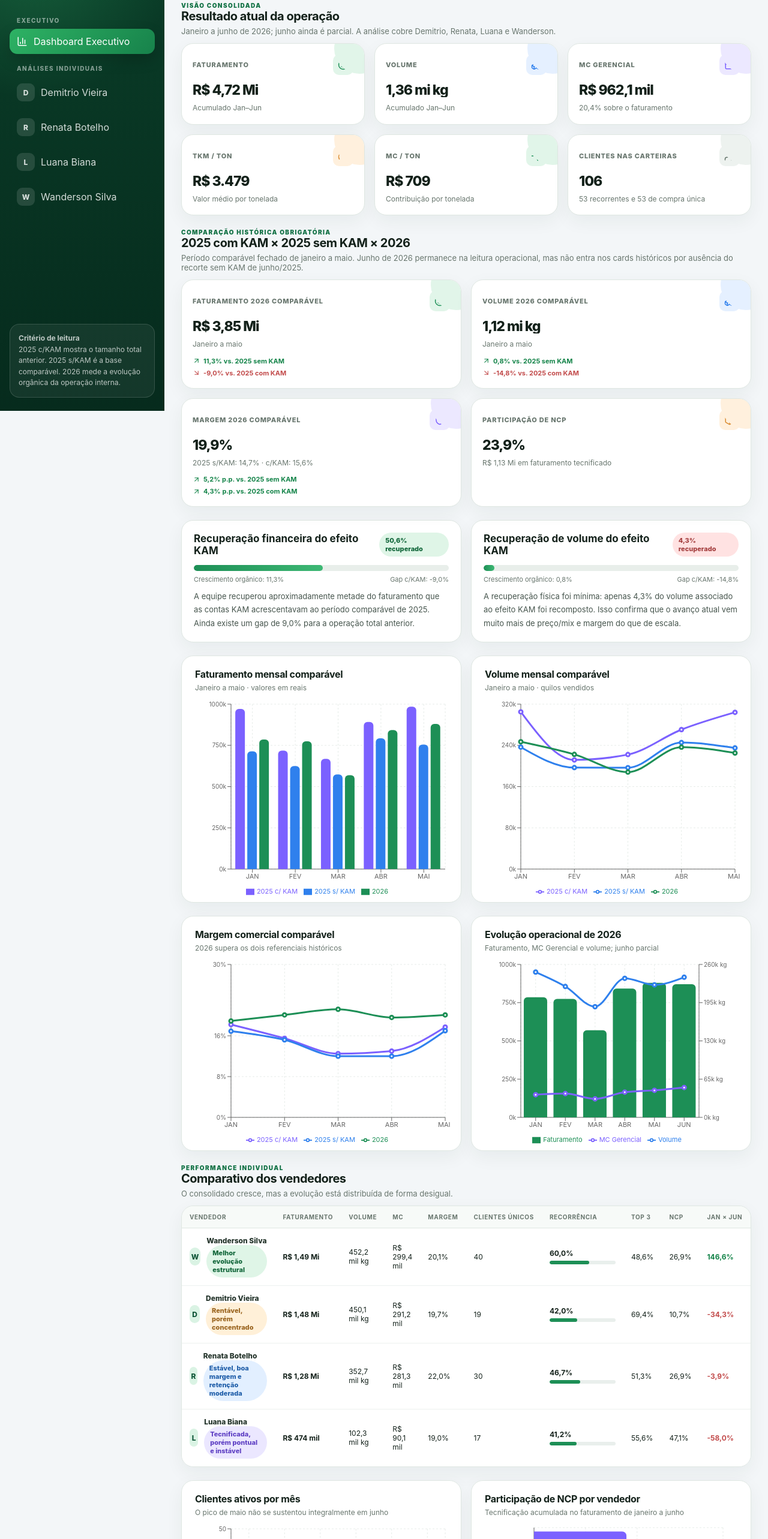
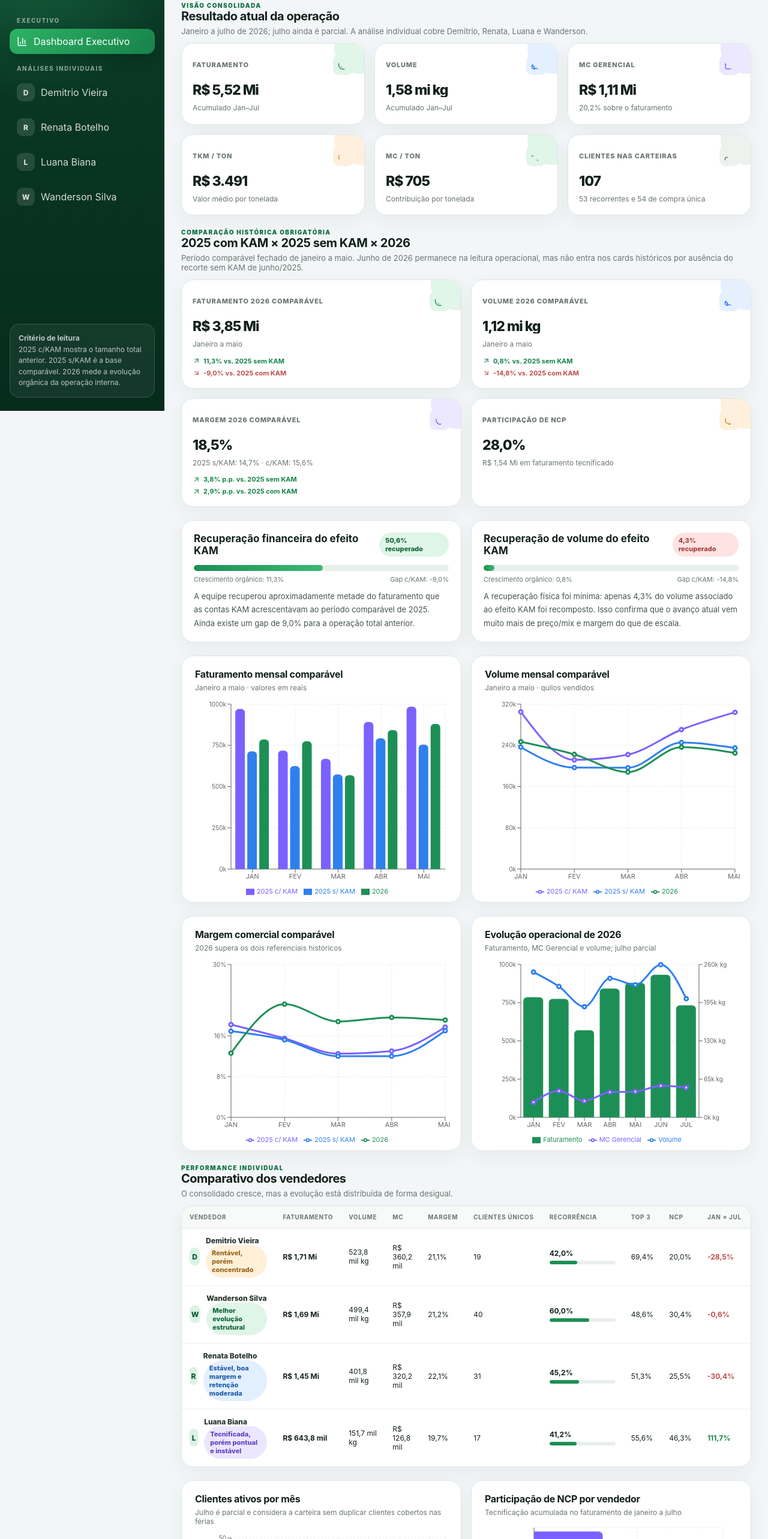
Before and after one commit to altcomunic/campo-dashboard-comercial, a React (Vite) app: page / in a window 1280 px wide. Shown: the part 115-2681 px from the top of the page at 60% size. Built offline with nearby package versions, Linux system fonts and the light colour scheme; the HTML template or start-up script is replaced by a standard one.

Commit message:
Atualiza dashboard com julho parcial

```diff
--- a/src/App.tsx
+++ b/src/App.tsx
@@ -95,7 +95,7 @@ const historicalComparison = [
     volumeAtual2026: 246948,
     margemComKam2025: 18.2,
     margemSemKam2025: 16.9,
-    margemAtual2026: 18.9,
+    margemAtual2026: 12.6,
   },
   {
     mes: 'FEV',
@@ -107,7 +107,7 @@ const historicalComparison = [
     volumeAtual2026: 222464,
     margemComKam2025: 15.5,
     margemSemKam2025: 15.2,
-    margemAtual2026: 20.1,
+    margemAtual2026: 22.2,
   },
   {
     mes: 'MAR',
@@ -119,7 +119,7 @@ const historicalComparison = [
     volumeAtual2026: 188135,
     margemComKam2025: 12.5,
     margemSemKam2025: 12.0,
-    margemAtual2026: 21.2,
+    margemAtual2026: 18.8,
   },
   {
     mes: 'ABR',
@@ -143,17 +143,18 @@ const historicalComparison = [
     volumeAtual2026: 225208,
     margemComKam2025: 17.7,
     margemSemKam2025: 17.0,
-    margemAtual2026: 20.1,
+    margemAtual2026: 19.1,
   },
 ]
 
 const teamMonthly = [
-  { mes: 'JAN', faturamento: 785549, volume: 246948, mc: 148473, margem: 18.9, clientes: 36, tkm: 3181, mcTon: 601 },
-  { mes: 'FEV', faturamento: 774365, volume: 222464, mc: 155521, margem: 20.1, clientes: 35, tkm: 3481, mcTon: 699 },
-  { mes: 'MAR', faturamento: 569452, volume: 188135, mc: 120814, margem: 21.2, clientes: 33, tkm: 3027, mcTon: 642 },
+  { mes: 'JAN', faturamento: 785548, volume: 246948, mc: 99121, margem: 12.6, clientes: 36, tkm: 3181, mcTon: 401 },
+  { mes: 'FEV', faturamento: 774364, volume: 222464, mc: 172123, margem: 22.2, clientes: 35, tkm: 3481, mcTon: 774 },
+  { mes: 'MAR', faturamento: 569451, volume: 188135, mc: 107288, margem: 18.8, clientes: 35, tkm: 3027, mcTon: 570 },
   { mes: 'ABR', faturamento: 842322, volume: 236375, mc: 165014, margem: 19.6, clientes: 37, tkm: 3563, mcTon: 698 },
-  { mes: 'MAI', faturamento: 879768, volume: 225208, mc: 176956, margem: 20.1, clientes: 42, tkm: 3906, mcTon: 786 },
-  { mes: 'JUN', faturamento: 870292, volume: 238230, mc: 195333, margem: 22.4, clientes: 37, tkm: 3653, mcTon: 820 },
+  { mes: 'MAI', faturamento: 879767, volume: 225208, mc: 168290, margem: 19.1, clientes: 42, tkm: 3906, mcTon: 747 },
+  { mes: 'JUN', faturamento: 932396, volume: 259615, mc: 207217, margem: 22.2, clientes: 46, tkm: 3591, mcTon: 798 },
+  { mes: 'JUL', faturamento: 732770, volume: 201700, mc: 195120, margem: 26.6, clientes: 39, tkm: 3633, mcTon: 967 },
 ]
 
 const sellers: Seller[] = [
@@ -171,14 +172,15 @@ const sellers: Seller[] = [
       { mes: 'MAR', faturamento: 150968, volume: 45330, mc: 46755, margem: 31.0, tkm: 3330, mcTon: 1031, desconto: 7.8, clientes: 8, ncp: 12750, retidos: 3, novos: 3, reativados: 2, perdas: 4 },
       { mes: 'ABR', faturamento: 296196, volume: 87500, mc: 47974, margem: 16.2, tkm: 3385, mcTon: 548, desconto: 12.3, clientes: 7, ncp: 20795, retidos: 3, novos: 3, reativados: 1, perdas: 5 },
       { mes: 'MAI', faturamento: 212302, volume: 76350, mc: 50684, margem: 23.9, tkm: 2781, mcTon: 664, desconto: 12.1, clientes: 7, ncp: 74700, retidos: 3, novos: 3, reativados: 1, perdas: 4 },
-      { mes: 'JUN', faturamento: 213881, volume: 53420, mc: 51580, margem: 24.1, tkm: 4004, mcTon: 966, desconto: 10.9, clientes: 4, ncp: 49198, retidos: 2, novos: 0, reativados: 2, perdas: 5 },
+      { mes: 'JUN', faturamento: 213881, volume: 53420, mc: 52101, margem: 24.4, tkm: 4004, mcTon: 975, desconto: 10.9, clientes: 4, ncp: 49198, retidos: 4, novos: 0, reativados: 0, perdas: 3 },
+      { mes: 'JUL', faturamento: 232569, volume: 73735, mc: 68466, margem: 29.4, tkm: 3154, mcTon: 929, desconto: 12.8, clientes: 7, ncp: 183668, retidos: 7, novos: 0, reativados: 0, perdas: 0 },
     ],
     clientesUnicos: 19,
     recorrentes: 8,
     compraUnica: 11,
     recorrencia: 42.0,
     concentracaoTop3: 69.4,
-    comissao: 15139.7,
+    comissao: 16906.6,
     topClients: [
       { nome: 'Ronnei Frolich Pereira', faturamento: 426264, participacao: 28.9, leitura: 'Recorrente, com evolução de MIN para RA, PE e NCP.' },
       { nome: 'Caio Monteiro', faturamento: 305589, participacao: 20.7, leitura: 'Compra todos os meses e ampliou o mix para NCP.' },
@@ -219,14 +221,15 @@ const sellers: Seller[] = [
       { mes: 'MAR', faturamento: 158504, volume: 51435, mc: 29042, margem: 18.3, tkm: 3082, mcTon: 565, desconto: 6.4, clientes: 10, ncp: 30038, retidos: 3, novos: 5, reativados: 2, perdas: 5 },
       { mes: 'ABR', faturamento: 213564, volume: 58825, mc: 49224, margem: 23.0, tkm: 3630, mcTon: 837, desconto: 9.9, clientes: 10, ncp: 81435, retidos: 3, novos: 4, reativados: 3, perdas: 7 },
       { mes: 'MAI', faturamento: 290857, volume: 68560, mc: 65424, margem: 22.5, tkm: 4242, mcTon: 954, desconto: 9.5, clientes: 12, ncp: 86137, retidos: 3, novos: 2, reativados: 7, perdas: 7 },
-      { mes: 'JUN', faturamento: 205834, volume: 60960, mc: 44016, margem: 21.4, tkm: 3377, mcTon: 722, desconto: 11.2, clientes: 10, ncp: 24269, retidos: 5, novos: 3, reativados: 2, perdas: 7 },
+      { mes: 'JUN', faturamento: 226738, volume: 68460, mc: 47288, margem: 20.9, tkm: 3312, mcTon: 691, desconto: 11.1, clientes: 12, ncp: 24270, retidos: 9, novos: 3, reativados: 0, perdas: 3 },
+      { mes: 'JUL', faturamento: 149140, volume: 41550, mc: 35597, margem: 23.9, tkm: 3589, mcTon: 857, desconto: 9.3, clientes: 9, ncp: 25698, retidos: 7, novos: 1, reativados: 1, perdas: 3 },
     ],
-    clientesUnicos: 30,
+    clientesUnicos: 31,
     recorrentes: 14,
-    compraUnica: 16,
-    recorrencia: 46.7,
+    compraUnica: 17,
+    recorrencia: 45.2,
     concentracaoTop3: 51.3,
-    comissao: 15779.8,
+    comissao: 17468.0,
     topClients: [
       { nome: 'Iara Aparecida Costa Esteves', faturamento: 242542, participacao: 19.0, leitura: 'Melhor caso de ampliação de mix: MIN, PE e NCP.' },
       { nome: 'Marcos Antonio Guedes', faturamento: 218143, participacao: 17.0, leitura: 'Alto valor, mas baixa frequência entre os pedidos.' },
@@ -267,14 +270,15 @@ const sellers: Seller[] = [
       { mes: 'MAR', faturamento: 55738, volume: 19190, mc: 9649, margem: 17.3, tkm: 2905, mcTon: 503, desconto: 12.4, clientes: 4, ncp: 0, retidos: 1, novos: 2, reativados: 1, perdas: 2 },
       { mes: 'ABR', faturamento: 43439, volume: 9390, mc: 10794, margem: 24.8, tkm: 4626, mcTon: 1149, desconto: 4.0, clientes: 4, ncp: 36663, retidos: 1, novos: 2, reativados: 1, perdas: 3 },
       { mes: 'MAI', faturamento: 232297, volume: 29778, mc: 37205, margem: 16.0, tkm: 7801, mcTon: 1249, desconto: 18.0, clientes: 8, ncp: 142837, retidos: 0, novos: 5, reativados: 3, perdas: 4 },
-      { mes: 'JUN', faturamento: 31990, volume: 7950, mc: 7622, margem: 23.8, tkm: 4024, mcTon: 959, desconto: 7.6, clientes: 4, ncp: 12301, retidos: 1, novos: 2, reativados: 1, perdas: 7 },
+      { mes: 'JUN', faturamento: 40361, volume: 10525, mc: 9870, margem: 24.5, tkm: 3835, mcTon: 938, desconto: 7.3, clientes: 7, ncp: 14523, retidos: 2, novos: 3, reativados: 2, perdas: 6 },
+      { mes: 'JUL', faturamento: 161444, volume: 46740, mc: 34366, margem: 21.3, tkm: 3454, mcTon: 735, desconto: 7.7, clientes: 1, ncp: 72403, retidos: 1, novos: 0, reativados: 0, perdas: 6 },
     ],
     clientesUnicos: 17,
     recorrentes: 7,
     compraUnica: 10,
     recorrencia: 41.2,
     concentracaoTop3: 55.6,
-    comissao: 5496.1,
+    comissao: 7124.6,
     topClients: [
       { nome: 'Maria Elisa Borges', faturamento: 126963, participacao: 26.8, leitura: 'Grande operação de NCP, desconto elevado e sem recompra até junho.' },
       { nome: 'Maria Consuelo Rocha', faturamento: 86441, participacao: 18.2, leitura: 'Mais recorrente, mas com deterioração de margem na migração para RA.' },
@@ -315,14 +319,15 @@ const sellers: Seller[] = [
       { mes: 'MAR', faturamento: 204242, volume: 72180, mc: 35368, margem: 17.3, tkm: 2830, mcTon: 490, desconto: 7.3, clientes: 11, ncp: 27652, retidos: 5, novos: 3, reativados: 3, perdas: 12 },
       { mes: 'ABR', faturamento: 289123, volume: 80660, mc: 57022, margem: 19.7, tkm: 3584, mcTon: 707, desconto: 9.4, clientes: 16, ncp: 106263, retidos: 5, novos: 4, reativados: 7, perdas: 6 },
       { mes: 'MAI', faturamento: 144312, volume: 50520, mc: 23643, margem: 16.4, tkm: 2857, mcTon: 468, desconto: 7.9, clientes: 15, ncp: 8257, retidos: 8, novos: 2, reativados: 5, perdas: 8 },
-      { mes: 'JUN', faturamento: 418587, volume: 115900, mc: 92115, margem: 22.0, tkm: 3612, mcTon: 795, desconto: 9.4, clientes: 19, ncp: 61905, retidos: 8, novos: 4, reativados: 7, perdas: 7 },
+      { mes: 'JUN', faturamento: 448616, volume: 126310, mc: 99498, margem: 22.2, tkm: 3552, mcTon: 788, desconto: 9.2, clientes: 22, ncp: 61907, retidos: 17, novos: 3, reativados: 2, perdas: 10 },
+      { mes: 'JUL', faturamento: 168745, volume: 36800, mc: 51103, margem: 30.3, tkm: 4585, mcTon: 1389, desconto: 8.5, clientes: 10, ncp: 112808, retidos: 8, novos: 0, reativados: 2, perdas: 12 },
     ],
     clientesUnicos: 40,
     recorrentes: 24,
     compraUnica: 16,
     recorrencia: 60.0,
     concentracaoTop3: 48.6,
-    comissao: 16991.4,
+    comissao: 18808.2,
     topClients: [
       { nome: 'FREC Agropecuária', faturamento: 389164, participacao: 26.1, leitura: 'Maior cliente, alta recorrência e volume, mas margem abaixo das linhas tecnificadas.' },
       { nome: 'Gvinah Ltda', faturamento: 180628, participacao: 12.1, leitura: 'Cliente tecnificado e rentável, porém com forte oscilação entre pedidos.' },
@@ -352,17 +357,17 @@ const sellers: Seller[] = [
 ]
 
 const executiveTotals = {
-  faturamento: 4721748,
-  volume: 1357360,
-  mc: 962111,
-  margem: 20.4,
-  tkm: 3479,
-  mcTon: 709,
-  clientesCarteira: 106,
+  faturamento: 5516617,
+  volume: 1580445,
+  mc: 1114173,
+  margem: 20.2,
+  tkm: 3491,
+  mcTon: 705,
+  clientesCarteira: 107,
   recorrentes: 53,
-  compraUnica: 53,
-  ncp: 1126979,
-  ncpShare: 23.9,
+  compraUnica: 54,
+  ncp: 1544497,
+  ncpShare: 28.0,
 }
 
 const comparableTotals = {
@@ -380,7 +385,7 @@ const comparableTotals = {
   recuperacaoKamVolume: 4.3,
   margemComKam: 15.6,
   margemSemKam: 14.7,
-  margem2026: 19.9,
+  margem2026: 18.5,
 }
 
 const acquisitionChannels = [
@@ -868,7 +873,7 @@ function ExecutiveDashboard({ onSelectSeller }: { onSelectSeller: (id: SellerId)
           tkm: faturamento / (volume / 1000),
           mcTon: mc / (volume / 1000),
           ncpShare: (ncp / faturamento) * 100,
-          crescimento: variation(seller.monthly[5].faturamento, seller.monthly[0].faturamento),
+          crescimento: variation(seller.monthly[seller.monthly.length - 1]?.faturamento ?? 0, seller.monthly[0].faturamento),
         }
       })
       .sort((a, b) => b.faturamento - a.faturamento)
@@ -882,15 +887,15 @@ function ExecutiveDashboard({ onSelectSeller }: { onSelectSeller: (id: SellerId)
         <SectionHeader
           kicker="Visão consolidada"
           title="Resultado atual da operação"
-          subtitle="Janeiro a junho de 2026; junho ainda é parcial. A análise cobre Demitrio, Renata, Luana e Wanderson."
+          subtitle="Janeiro a julho de 2026; julho ainda é parcial. A análise individual cobre Demitrio, Renata, Luana e Wanderson."
         />
         <div className="cd-grid cd-grid-6">
-          <MetricCard label="Faturamento" value={formatCurrency(executiveTotals.faturamento)} subtitle="Acumulado Jan–Jun" tone="green" icon={<CircleDollarSign size={18} />} />
-          <MetricCard label="Volume" value={formatKg(executiveTotals.volume)} subtitle="Acumulado Jan–Jun" tone="blue" icon={<Boxes size={18} />} />
-          <MetricCard label="MC Gerencial" value={formatCurrency(executiveTotals.mc)} subtitle="20,4% sobre o faturamento" tone="purple" icon={<WalletCards size={18} />} />
+          <MetricCard label="Faturamento" value={formatCurrency(executiveTotals.faturamento)} subtitle="Acumulado Jan–Jul" tone="green" icon={<CircleDollarSign size={18} />} />
+          <MetricCard label="Volume" value={formatKg(executiveTotals.volume)} subtitle="Acumulado Jan–Jul" tone="blue" icon={<Boxes size={18} />} />
+          <MetricCard label="MC Gerencial" value={formatCurrency(executiveTotals.mc)} subtitle="20,2% sobre o faturamento" tone="purple" icon={<WalletCards size={18} />} />
           <MetricCard label="TKM / Ton" value={formatCurrency(executiveTotals.tkm, false)} subtitle="Valor médio por tonelada" tone="amber" icon={<Gauge size={18} />} />
           <MetricCard label="MC / Ton" value={formatCurrency(executiveTotals.mcTon, false)} subtitle="Contribuição por tonelada" tone="green" icon={<Activity size={18} />} />
-          <MetricCard label="Clientes nas carteiras" value={formatNumber(executiveTotals.clientesCarteira)} subtitle="53 recorrentes e 53 de compra única" tone="slate" icon={<Users size={18} />} />
+          <MetricCard label="Clientes nas carteiras" value={formatNumber(executiveTotals.clientesCarteira)} subtitle="53 recorrentes e 54 de compra única" tone="slate" icon={<Users size={18} />} />
         </div>
       </section>
 
@@ -1009,7 +1014,7 @@ function ExecutiveDashboard({ onSelectSeller }: { onSelectSeller: (id: SellerId)
           </ResponsiveContainer>
         </ChartCard>
 
-        <ChartCard title="Evolução operacional de 2026" subtitle="Faturamento, MC Gerencial e volume; junho parcial">
+        <ChartCard title="Evolução operacional de 2026" subtitle="Faturamento, MC Gerencial e volume; julho parcial">
           <ResponsiveContainer width="100%" height={310}>
             <ComposedChart data={teamMonthly} margin={{ top: 10, right: 8, left: 4, bottom: 0 }}>
               <CartesianGrid strokeDasharray="3 3" stroke="#e7ece9" />
@@ -1045,7 +1050,7 @@ function ExecutiveDashboard({ onSelectSeller }: { onSelectSeller: (id: SellerId)
                 <th>Recorrência</th>
                 <th>Top 3</th>
                 <th>NCP</th>
-                <th>Jan × Jun</th>
+                <th>Jan × Jul</th>
                 <th></th>
               </tr>
             </thead>
@@ -1084,7 +1089,7 @@ function ExecutiveDashboard({ onSelectSeller }: { onSelectSeller: (id: SellerId)
       </section>
 
       <section className="cd-grid cd-grid-2">
-        <ChartCard title="Clientes ativos por mês" subtitle="O pico de maio não se sustentou integralmente em junho">
+        <ChartCard title="Clientes ativos por mês" subtitle="Julho é parcial e considera a carteira sem duplicar clientes cobertos nas férias">
           <ResponsiveContainer width="100%" height={300}>
             <ComposedChart data={teamMonthly} margin={{ top: 10, right: 8, left: 4, bottom: 0 }}>
               <CartesianGrid strokeDasharray="3 3" stroke="#e7ece9" />
@@ -1097,7 +1102,7 @@ function ExecutiveDashboard({ onSelectSeller }: { onSelectSeller: (id: SellerId)
           </ResponsiveContainer>
         </ChartCard>
 
-        <ChartCard title="Participação de NCP por vendedor" subtitle="Tecnificação acumulada no faturamento de janeiro a junho">
+        <ChartCard title="Participação de NCP por vendedor" subtitle="Tecnificação acumulada no faturamento de janeiro a julho">
           <ResponsiveContainer width="100%" height={300}>
             <BarChart data={ncpBySeller} layout="vertical" margin={{ top: 8, right: 28, left: 12, bottom: 0 }}>
               <CartesianGrid strokeDasharray="3 3" stroke="#e7ece9" />
@@ -1114,17 +1119,17 @@ function ExecutiveDashboard({ onSelectSeller }: { onSelectSeller: (id: SellerId)
         <div className="cd-card cd-insight-card">
           <div className="cd-kicker">Leitura de crescimento</div>
           <h3>Evolução financeira, não de escala</h3>
-          <p>Entre janeiro e junho, o faturamento cresceu 10,8% e a MC avançou 31,6%, enquanto o volume caiu 3,5% e os clientes ativos passaram de 36 para 37.</p>
+          <p>Julho parcial combina menor escala com melhor qualidade: 201,7 mil kg, R$ 732,8 mil em faturamento e margem de 26,6%, a maior do ano até o momento.</p>
         </div>
         <div className="cd-card cd-insight-card">
           <div className="cd-kicker">Dependência da equipe</div>
-          <h3>Crescimento concentrado no Wanderson</h3>
-          <p>Wanderson cresceu 146,6% entre janeiro e junho. Os outros três vendedores, juntos, recuaram aproximadamente 26,7% no mesmo comparativo.</p>
+          <h3>Férias alteraram a leitura das carteiras</h3>
+          <p>Parte dos clientes do Wanderson foi atendida pela Luana no início de julho. O valor e o volume permanecem no resultado dela, mas esses clientes não foram incorporados à carteira própria.</p>
         </div>
         <div className="cd-card cd-insight-card">
           <div className="cd-kicker">Gargalo estrutural</div>
           <h3>Primeira compra não vira recorrência</h3>
-          <p>Nas quatro carteiras foram identificados 106 registros de clientes únicos: 53 recorrentes e 53 de compra única. A segunda compra precisa virar o principal indicador de aquisição.</p>
+          <p>Nas quatro carteiras foram identificados 107 registros de clientes únicos: 53 recorrentes e 54 de compra única. A segunda compra continua sendo o principal indicador de aquisição.</p>
         </div>
       </section>
 
@@ -1181,9 +1186,9 @@ function SellerDashboard({ seller }: { seller: Seller }) {
       mcTon: mc / (volume / 1000),
       ncp,
       ncpShare: (ncp / faturamento) * 100,
-      crescimentoFaturamento: variation(seller.monthly[5].faturamento, seller.monthly[0].faturamento),
-      crescimentoVolume: variation(seller.monthly[5].volume, seller.monthly[0].volume),
-      crescimentoMc: variation(seller.monthly[5].mc, seller.monthly[0].mc),
+      crescimentoFaturamento: variation(seller.monthly[seller.monthly.length - 1]?.faturamento ?? 0, seller.monthly[0].faturamento),
+      crescimentoVolume: variation(seller.monthly[seller.monthly.length - 1]?.volume ?? 0, seller.monthly[0].volume),
+      crescimentoMc: variation(seller.monthly[seller.monthly.length - 1]?.mc ?? 0, seller.monthly[0].mc),
     }
   }, [seller])
 
@@ -1208,10 +1213,17 @@ function SellerDashboard({ seller }: { seller: Seller }) {
         <p><strong>Contexto corporativo KAM:</strong> no período comparável Jan–Mai, 2026 está 11,3% acima de 2025 sem KAM e 9,0% abaixo de 2025 com KAM. O recorte histórico por vendedor não está disponível; por isso, a tela individual utiliza somente dados verificados de 2026.</p>
       </section>
 
+      {seller.id === 'luana' && (
+        <section className="cd-card cd-kam-context">
+          <UserCheck size={22} color="#7b61ff" />
+          <p><strong>Ajuste de carteira em julho:</strong> clientes do Wanderson atendidos temporariamente durante as férias não foram incorporados à carteira própria da Luana. O faturamento de R$ 161.444 e o volume de 46.740 kg foram preservados integralmente no resultado comercial.</p>
+        </section>
+      )}
+
       <section className="cd-grid cd-grid-4">
-        <MetricCard label="Faturamento" value={formatCurrency(totals.faturamento)} subtitle="Jan–Jun" tone="green" icon={<CircleDollarSign size={18} />} deltas={[{ value: totals.crescimentoFaturamento, label: 'Jan × Jun' }]} />
-        <MetricCard label="Volume" value={formatKg(totals.volume)} subtitle="Jan–Jun" tone="blue" icon={<Boxes size={18} />} deltas={[{ value: totals.crescimentoVolume, label: 'Jan × Jun' }]} />
-        <MetricCard label="MC Gerencial" value={formatCurrency(totals.mc)} subtitle={formatPercent(totals.margem)} tone="purple" icon={<WalletCards size={18} />} deltas={[{ value: totals.crescimentoMc, label: 'Jan × Jun' }]} />
+        <MetricCard label="Faturamento" value={formatCurrency(totals.faturamento)} subtitle="Jan–Jul" tone="green" icon={<CircleDollarSign size={18} />} deltas={[{ value: totals.crescimentoFaturamento, label: 'Jan × Jul' }]} />
+        <MetricCard label="Volume" value={formatKg(totals.volume)} subtitle="Jan–Jul" tone="blue" icon={<Boxes size={18} />} deltas={[{ value: totals.crescimentoVolume, label: 'Jan × Jul' }]} />
+        <MetricCard label="MC Gerencial" value={formatCurrency(totals.mc)} subtitle={formatPercent(totals.margem)} tone="purple" icon={<WalletCards size={18} />} deltas={[{ value: totals.crescimentoMc, label: 'Jan × Jul' }]} />
         <MetricCard label="Clientes únicos" value={formatNumber(seller.clientesUnicos)} subtitle={`${seller.recorrentes} recorrentes · ${seller.compraUnica} compra única`} tone="slate" icon={<Users size={18} />} />
         <MetricCard label="TKM / Ton" value={formatCurrency(totals.tkm, false)} subtitle="Valor médio acumulado" tone="amber" icon={<Gauge size={18} />} />
         <MetricCard label="MC / Ton" value={formatCurrency(totals.mcTon, false)} subtitle="Contribuição média" tone="green" icon={<Activity size={18} />} />
@@ -1220,7 +1232,7 @@ function SellerDashboard({ seller }: { seller: Seller }) {
       </section>
 
       <section className="cd-grid cd-grid-2">
-        <ChartCard title="Evolução mensal" subtitle="Faturamento, MC e volume; junho parcial">
+        <ChartCard title="Evolução mensal" subtitle="Faturamento, MC e volume; julho parcial">
           <ResponsiveContainer width="100%" height={330}>
             <ComposedChart data={seller.monthly} margin={{ top: 10, right: 8, left: 4, bottom: 0 }}>
               <CartesianGrid strokeDasharray="3 3" stroke="#e7ece9" />
@@ -1314,7 +1326,7 @@ function SellerDashboard({ seller }: { seller: Seller }) {
             <tbody>
               {seller.monthly.map((item) => (
                 <tr key={item.mes}>
-                  <td><strong>{item.mes}</strong>{item.mes === 'JUN' && <div className="cd-client-reading">Parcial</div>}</td>
+                  <td><strong>{item.mes}</strong>{item.mes === 'JUL' && <div className="cd-client-reading">Parcial</div>}</td>
                   <td>{formatCurrency(item.faturamento, false)}</td>
                   <td>{formatKg(item.volume, false)}</td>
                   <td>{formatCurrency(item.mc, false)}</td>
@@ -1440,7 +1452,7 @@ export default function App() {
                 <p>{page === 'executivo' ? 'Visão macro da operação, carteira, mix e comparação histórica' : selectedSeller?.perfil}</p>
               </div>
             </div>
-            <div className="cd-period"><Activity size={15} /><span>Atualização: <strong>Junho/2026 parcial</strong></span></div>
+            <div className="cd-period"><Activity size={15} /><span>Atualização: <strong>Julho/2026 parcial</strong></span></div>
           </header>
 
           <div className="cd-content">
```
